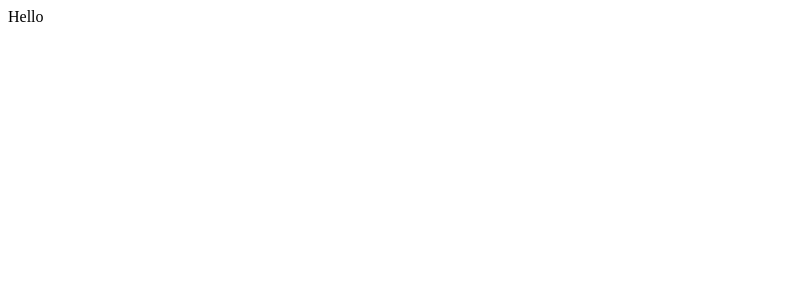
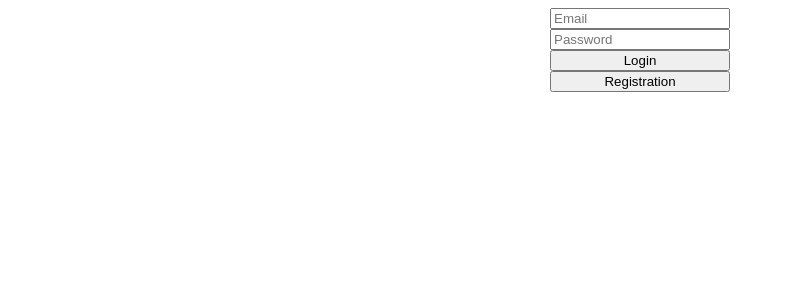
Before and after one commit to IvanHrushevich/jwt-auth, a React (Create React App) app in the folder client/: page / in a window 1280 px wide. Shown: the top 300 px of the page, without its empty margins (0-785 px from the left). Built offline with nearby package versions, Linux system fonts and the light colour scheme.

Commit message:
create LoginForm component

```diff
--- a/client/src/App.tsx
+++ b/client/src/App.tsx
@@ -1,5 +1,7 @@
+import LoginForm from './components/LoginForm';
+
 function App() {
-  return <div>Hello</div>;
+  return <LoginForm />;
 }
 
 export default App;
--- /dev/null
+++ b/client/src/components/LoginForm.tsx
@@ -0,0 +1,17 @@
+import { FC, useState } from 'react';
+
+const LoginForm: FC = () => {
+  const [email, setEmail] = useState('');
+  const [password, setPassword] = useState('');
+
+  return (
+    <div style={{ display: 'flex', flexDirection: 'column', width: 180, margin: 'auto' }}>
+      <input type="text" placeholder="Email" value={email} onChange={(e) => setEmail(e.target.value)} />
+      <input type="password" placeholder="Password" value={password} onChange={(e) => setPassword(e.target.value)} />
+      <button>Login</button>
+      <button>Registration </button>
+    </div>
+  );
+};
+
+export default LoginForm;
```
